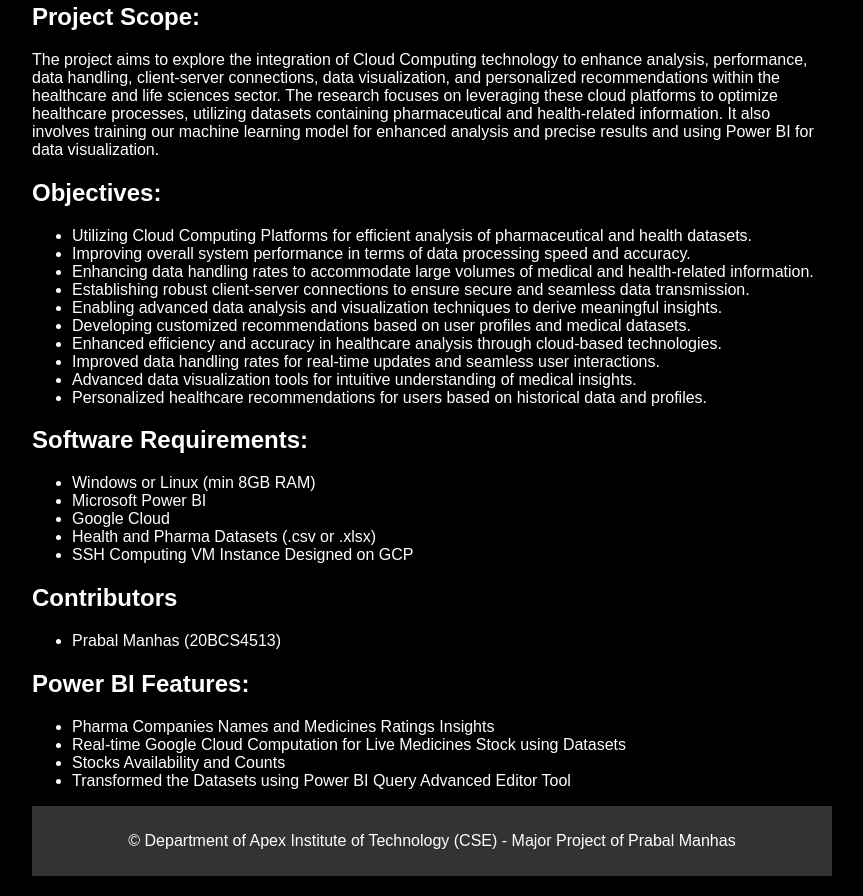
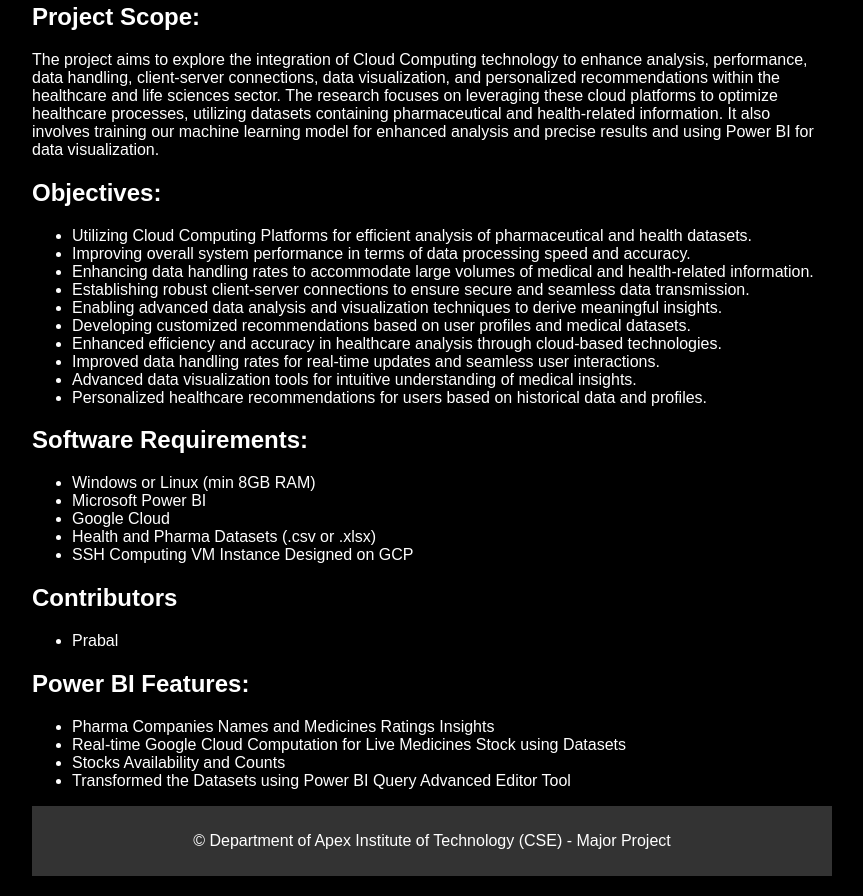
Before and after one commit to prabalmanhas/Major-Project-I, a plain HTML site: page index.html in a window 1280 px wide. Shown: the part 212-1108 px from the top of the page, without its empty margins (208-1071 px from the left). Drawn offline with Linux system fonts and the light colour scheme.

Commit message:
Update index.html

```diff
--- a/index.html
+++ b/index.html
@@ -139,7 +139,7 @@
         <div class="students-details" id="students-details">
             <h2>Contributors</h2>
             <ul>
-                <li> Prabal Manhas (20BCS4513)</li>
+                <li> Prabal</li>
             </ul>
         </div>
         <div class="power-bi-features" id="power-bi-features">
@@ -152,7 +152,7 @@
             </ul>
         </div>
     <footer>
-        <p>&copy; Department of Apex Institute of Technology (CSE) - Major Project of Prabal Manhas</p>
+        <p>&copy; Department of Apex Institute of Technology (CSE) - Major Project</p>
     </footer>
 </body>
 </html>
```
